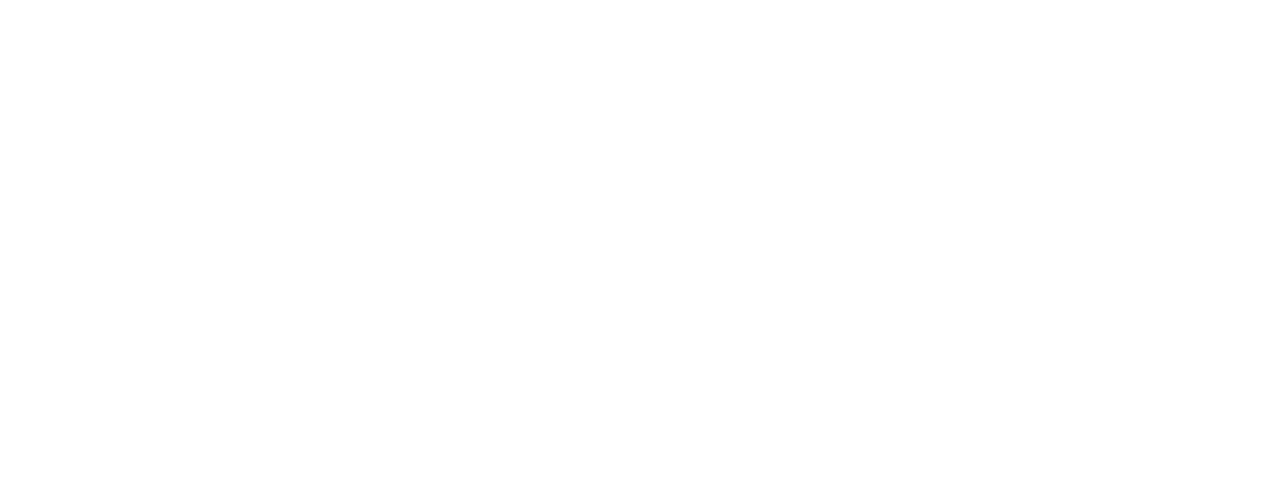
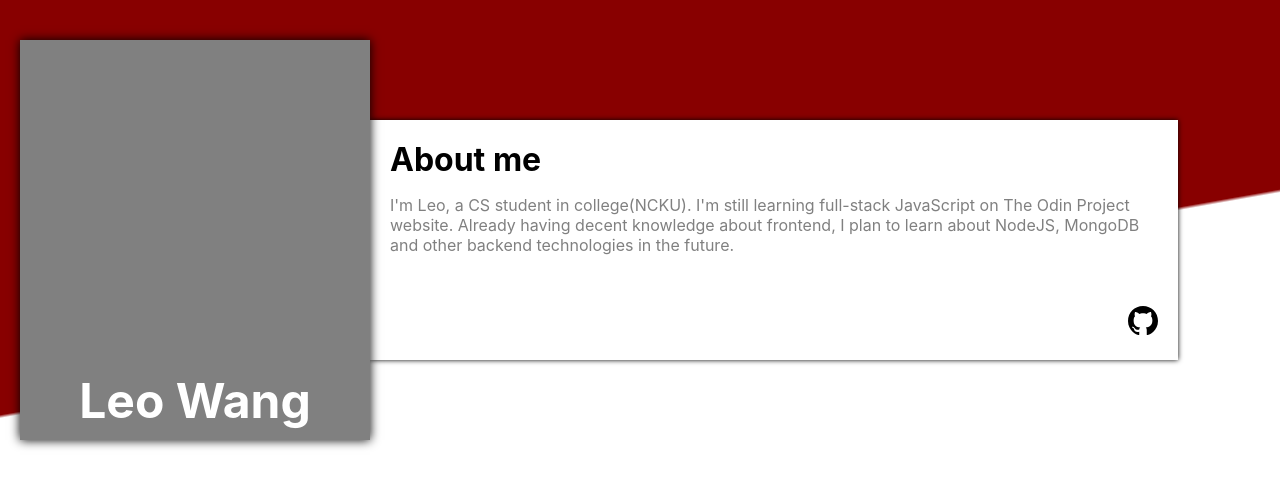
Before and after one commit to ascodeasice/portfolio, a React (Create React App) app in the folder portfolio_page/: page / in a window 1280 px wide. Shown: the top 486 px of the page. Built offline with nearby package versions, Linux system fonts and the light colour scheme.

Commit message:
Finish animation of Introduction.

```diff
--- a/portfolio_page/src/App.js
+++ b/portfolio_page/src/App.js
@@ -1,7 +1,10 @@
+import Introduction from "./components/Introduction";
+
 function App() {
   return (
-    <div className="App">
-    </div>
+    <>
+      <Introduction />
+    </>
   );
 }
 
--- /dev/null
+++ b/portfolio_page/src/components/Introduction.js
@@ -0,0 +1,22 @@
+import Github from '../assets/icon/github.svg';
+
+function Introduction() {
+  return (
+    <header className='introduction'>
+      <div className='profilePicture'>
+        <h1 className='name white'>Leo Wang</h1>
+      </div>
+      <div className='descriptionContainer'>
+        <h1 className='title'>About me</h1>
+        <p className='description grey'>I'm Leo, a CS student in college(NCKU). I'm still learning full-stack JavaScript on The Odin Project website. Already having decent knowledge about frontend, I plan to learn about NodeJS, MongoDB and other backend technologies in the future.</p>
+        <div className='iconBar'>
+          <a href="https://github.com/ascodeasice">
+            <img className='icon' src={Github} alt='github icon' />
+          </a>
+        </div>
+      </div>
+    </header>
+  )
+}
+
+export default Introduction;
--- a/portfolio_page/src/index.css
+++ /dev/null
@@ -1,13 +0,0 @@
-body {
-  margin: 0;
-  font-family: -apple-system, BlinkMacSystemFont, 'Segoe UI', 'Roboto', 'Oxygen',
-    'Ubuntu', 'Cantarell', 'Fira Sans', 'Droid Sans', 'Helvetica Neue',
-    sans-serif;
-  -webkit-font-smoothing: antialiased;
-  -moz-osx-font-smoothing: grayscale;
-}
-
-code {
-  font-family: source-code-pro, Menlo, Monaco, Consolas, 'Courier New',
-    monospace;
-}
--- a/portfolio_page/src/index.js
+++ b/portfolio_page/src/index.js
@@ -1,6 +1,6 @@
 import React from 'react';
 import ReactDOM from 'react-dom/client';
-import './index.css';
+import './styles/index.css';
 import App from './App';
 
 const root = ReactDOM.createRoot(document.getElementById('root'));
--- /dev/null
+++ b/portfolio_page/src/styles/index.css
@@ -0,0 +1,103 @@
+body {
+  margin: 0;
+  font-family: -apple-system, BlinkMacSystemFont, 'Segoe UI', 'Roboto', 'Oxygen',
+    'Ubuntu', 'Cantarell', 'Fira Sans', 'Droid Sans', 'Helvetica Neue',
+    sans-serif;
+  -webkit-font-smoothing: antialiased;
+  -moz-osx-font-smoothing: grayscale;
+
+  min-height: 100vh;
+}
+
+.white {
+  color: white;
+}
+
+.grey {
+  color: grey;
+}
+
+.introduction {
+  padding-top: 20px;
+  background: linear-gradient(170deg, rgba(136, 0, 0, 1) 0%, rgba(136, 0, 0, 1) 60.5%, rgba(255, 255, 255, 1) 61%, rgba(255, 255, 255, 1) 100%);
+  margin-top: 0;
+  min-height: 440px;
+  width: 100vw;
+
+  position: relative;
+  display: flex;
+  align-items: center;
+}
+
+.profilePicture {
+  position: relative;
+  background-color: grey;
+  width: 350px;
+  height: 400px;
+  margin-left: 20px;
+  display: inline-block;
+  box-shadow: 0 0 10px black;
+  z-index: 5;
+  animation: slideLeft 1s;
+}
+
+.name {
+  position: absolute;
+  bottom: 0;
+  left: 0;
+  right: 0;
+  margin: auto;
+  text-align: center;
+  margin-bottom: 10px;
+  font-size: 3rem;
+}
+
+.descriptionContainer {
+  display: grid;
+  grid-template-rows: repeat(2, min-content) 1fr;
+
+  background-color: white;
+  box-shadow: 0 0 5px black;
+  padding: 20px;
+
+  opacity: 0;
+  max-width: 60vw;
+  min-height: 200px;
+  animation: slideLeft 1s 1s;
+  animation-fill-mode: forwards;
+}
+
+.title {
+  margin: 0;
+}
+
+.iconBar {
+  display: flex;
+  justify-self: flex-end;
+  align-self: flex-end;
+}
+
+.icon {
+  width: 30px;
+  height: 30px;
+  cursor: pointer;
+  transition: transform .5s;
+}
+
+.icon:hover {
+  transform: rotate(360deg);
+}
+
+@keyframes slideLeft {
+  from {
+    transform: translateX(100%);
+    opacity: 0;
+  }
+
+  to {
+    transform: translateX(0%);
+    opacity: 1;
+  }
+}
+
+/* for text slide, use margin-left */
```
Also changed, not shown: portfolio_page/src/assets/icon/github.svg (added), 1 other file (tests, documents, lock files or other folders).
